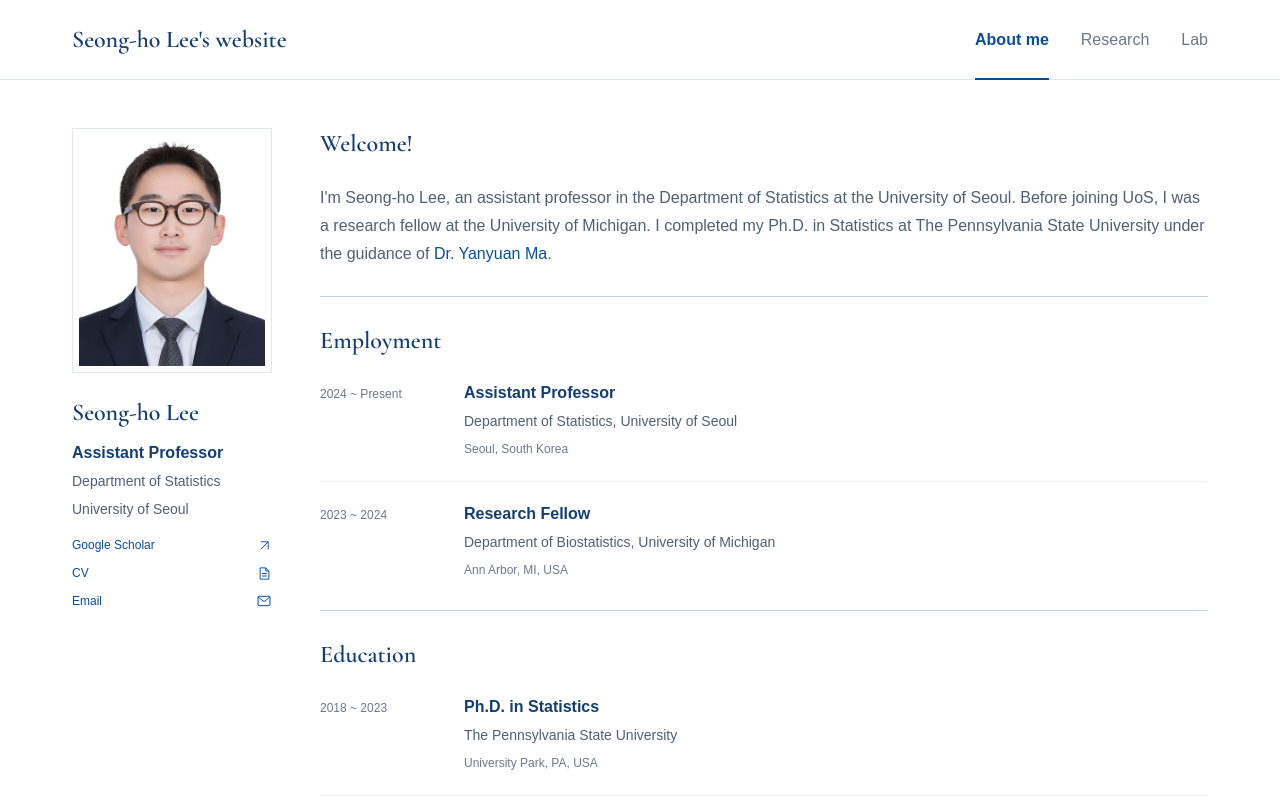
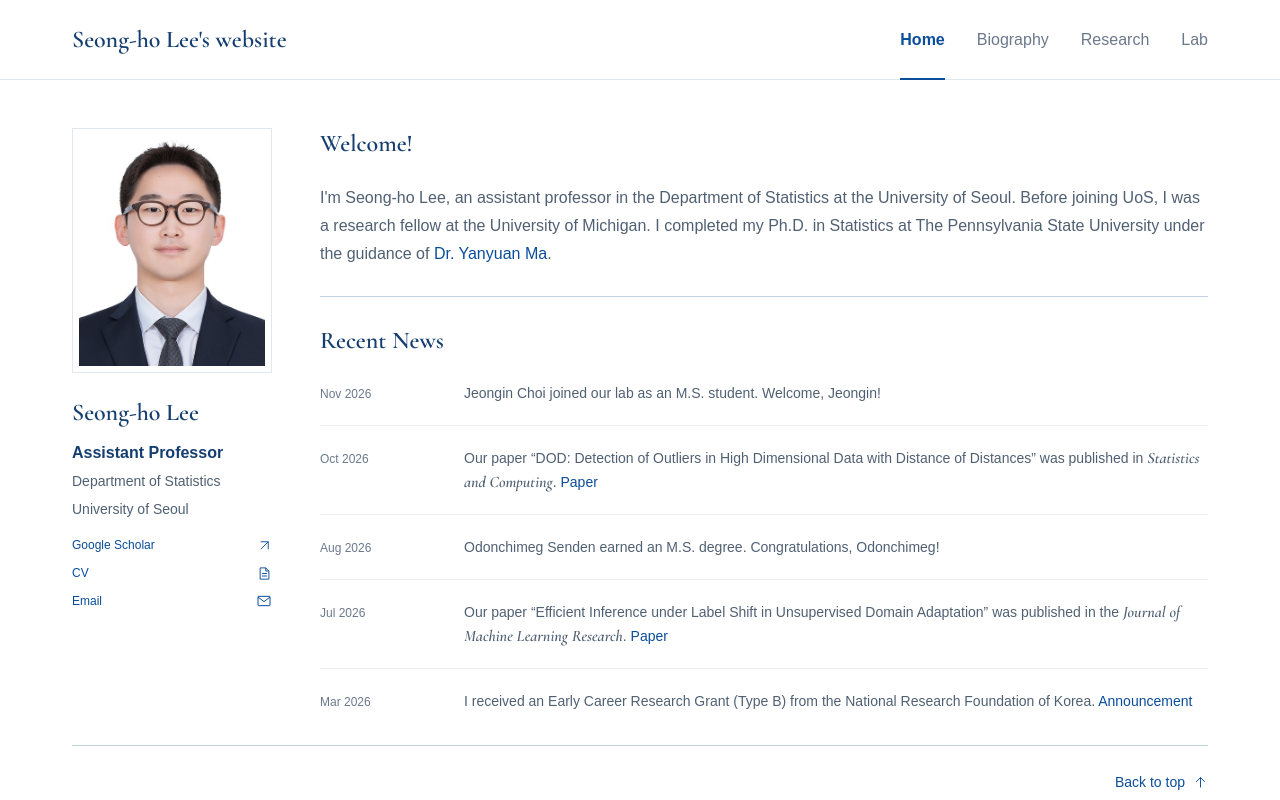
Before and after one commit to reyadh09/reyadh09.github.io, a Next.js app: page / in a window 1280 px wide. Shown: the top 800 px of the page. Built offline with nearby package versions, Linux system fonts and the light colour scheme.

Commit message:
Add Recent News to Home and move academic records to Biography

```diff
--- a/app/about-me/page.tsx
+++ b/app/about-me/page.tsx
@@ -1 +1 @@
-export { default } from "../page";
+export { default, metadata } from "../biography/page";
--- a/app/academic-data.ts
+++ b/app/academic-data.ts
@@ -1,5 +1,5 @@
 // Shared content for the website and printable CV. Edit factual content here once.
-// Welcome copy stays in app/page.tsx; Lab data stays in app/lab/members.ts.
+// Welcome copy and Recent News stay in app/page.tsx; Lab data stays in app/lab/members.ts.
 export type AcademicRecord = { date: string; title: string; details: string; location?: string };
 export type AcademicSection = { id: string; title: string; records: AcademicRecord[] };
 
--- /dev/null
+++ b/app/biography/page.tsx
@@ -0,0 +1,18 @@
+import type { Metadata } from "next";
+import { academicSections } from "../academic-data";
+import { AcademicShell, RecordRow, Section } from "../site-components";
+
+export const metadata: Metadata = { title: "Seong-ho Lee | Biography" };
+
+export default function BiographyPage() {
+  return (
+    <AcademicShell active="biography">
+      <header className="page-heading biography-heading"><h1>Biography</h1></header>
+      {academicSections.map(section => (
+        <Section key={section.id} title={section.title} id={section.id}>
+          {section.records.map(record => <RecordRow key={`${record.date}-${record.title}`} {...record} />)}
+        </Section>
+      ))}
+    </AcademicShell>
+  );
+}
--- a/app/globals.css
+++ b/app/globals.css
@@ -73,8 +73,8 @@ a:focus-visible, button:focus-visible { outline: 2px solid var(--blue); outline-
 svg { flex-shrink: 0; }
 a svg, button svg { transition: transform .18s; }
 a:hover svg, .profile-links > button:hover svg { transform: translate(1px, -1px); }
-.profile-links > :is(a,button), .intro a, .publication h3 a, .site-footer a { transition: color .18s; }
-.profile-link-label, .intro a, .publication h3 a, .site-footer a > span { text-decoration-thickness: 1px; text-underline-offset: 4px; }
+.profile-links > :is(a,button), .intro a, .news-list a, .publication h3 a, .site-footer a { transition: color .18s; }
+.profile-link-label, .intro a, .news-list a, .publication h3 a, .site-footer a > span { text-decoration-thickness: 1px; text-underline-offset: 4px; }
 .sr-only { position: absolute; width: 1px; height: 1px; padding: 0; margin: -1px; overflow: hidden; clip: rect(0,0,0,0); white-space: nowrap; border: 0; }
 .skip-link { position: fixed; left: 20px; top: -80px; z-index: 100; background: var(--navy); color: white; padding: 10px 18px; }
 .skip-link:focus { top: 12px; }
@@ -113,7 +113,7 @@ h1 { font-family: var(--serif); font-size: var(--text-title); font-weight: var(-
 .page-content { min-width: 0; }
 .page-heading { padding-bottom: var(--space-section); }
 .intro { font-size: var(--text-item); line-height: var(--line-intro); color: var(--body-text); }
-.intro a:hover { color: var(--navy); text-decoration-line: underline; }
+:is(.intro, .news-list) a:hover { color: var(--navy); text-decoration-line: underline; }
 .content-section, .lab-section, .publications-section { border-top: var(--section-rule); padding-top: var(--space-section); }
 .content-section, .lab-section { padding-bottom: var(--space-section); }
 .content-section:last-child, .lab-section:last-child { padding-bottom: 0; }
@@ -125,9 +125,13 @@ h1 { font-family: var(--serif); font-size: var(--text-title); font-weight: var(-
 .record-body p, .record-body p.record-location { line-height: var(--line-body); }
 .record-body p.record-location { margin-top: var(--space-detail); }
 
-/* Research. */
+/* Recent News. */
+.news-list { list-style: none; margin: 0; padding: 0; }
+.news-list cite { font-family: var(--serif); font-size: var(--text-item); font-weight: var(--serif-weight); }
+
+/* Research and Biography. */
 .research-heading { padding-bottom: var(--space-item); }
-.research-heading > h1 { font-size: var(--text-section); line-height: var(--line-section); }
+:is(.research-heading, .biography-heading) > h1 { font-size: var(--text-section); line-height: var(--line-section); }
 .interests-grid { display: grid; grid-template-columns: 1fr 1fr; column-gap: var(--space-item); margin-bottom: calc(var(--space-section) - var(--space-list)); }
 .interest { padding-bottom: var(--space-list); }
 .interest:nth-child(n+3) { border-top: var(--item-rule); padding-top: var(--space-list); }
@@ -209,6 +213,8 @@ h1 { font-family: var(--serif); font-size: var(--text-title); font-weight: var(-
   .site-header nav { height: auto; flex: 1; min-height: 40px; }
   .record-row { grid-template-columns: minmax(0,1fr); gap: var(--space-detail); }
   .record-date { order: 1; line-height: var(--line-body); }
+  .news-list .record-date { order: 0; }
+  .site-header nav { gap: clamp(var(--space-small), calc(100vw - 304px), var(--nav-gap)); }
   .interests-grid { grid-template-columns: 1fr; }
   .interest:nth-child(n+2) { border-top: var(--item-rule); padding-top: var(--space-list); }
   .member-name-column { width: 43%; }
--- a/app/layout.tsx
+++ b/app/layout.tsx
@@ -2,7 +2,7 @@ import type { Metadata } from "next";
 import "./globals.css";
 
 export const metadata: Metadata = {
-  title: "Seong-ho Lee | About me",
+  title: "Seong-ho Lee | Home",
   description: "Seong-ho Lee, Assistant Professor, Department of Statistics, University of Seoul.",
   icons: {
     icon: "/favicon.svg?v=sigma",
--- a/app/page.tsx
+++ b/app/page.tsx
@@ -1,10 +1,47 @@
-import { AcademicShell, RecordRow, Section } from "./site-components";
-import { academicSections } from "./academic-data";
-export default function AboutPage() {
-  return <AcademicShell active="about">
-    <header className="page-heading welcome-heading"><h1>Welcome!</h1><p className="intro">I'm Seong-ho Lee, an assistant professor in the Department of Statistics at the University of Seoul. Before joining UoS, I was a research fellow at the University of Michigan. I completed my Ph.D. in Statistics at The Pennsylvania State University under the guidance of <a href="http://sites.psu.edu/yanyuanma/" target="_blank" rel="noopener noreferrer">Dr. Yanyuan Ma</a>.</p></header>
-    {academicSections.map(section => <Section key={section.id} title={section.title} id={section.id}>
-      {section.records.map(record => <RecordRow key={`${record.date}-${record.title}`} {...record} />)}
-    </Section>)}
-  </AcademicShell>;
+import { AcademicShell, Section } from "./site-components";
+
+const recentNews = [
+  {
+    month: "Nov 2026",
+    date: "2026-11",
+    text: <>Jeongin Choi joined our lab as an M.S. student. Welcome, Jeongin!</>,
+  },
+  {
+    month: "Oct 2026",
+    date: "2026-10",
+    text: <>Our paper “DOD: Detection of Outliers in High Dimensional Data with Distance of Distances” was published in <cite>Statistics and Computing</cite>. <a href="https://link.springer.com/article/10.1007/s11222-026-11026-0" aria-label="Paper on high-dimensional outlier detection">Paper</a></>,
+  },
+  {
+    month: "Aug 2026",
+    date: "2026-08",
+    text: <>Odonchimeg Senden earned an M.S. degree. Congratulations, Odonchimeg!</>,
+  },
+  {
+    month: "Jul 2026",
+    date: "2026-07",
+    text: <>Our paper “Efficient Inference under Label Shift in Unsupervised Domain Adaptation” was published in the <cite>Journal of Machine Learning Research</cite>. <a href="https://www.jmlr.org/papers/v27/25-2717.html" aria-label="Paper on inference under label shift">Paper</a></>,
+  },
+  {
+    month: "Mar 2026",
+    date: "2026-03",
+    text: <>I received an Early Career Research Grant (Type B) from the National Research Foundation of Korea. <a href="https://research.uos.ac.kr/node/8556">Announcement</a></>,
+  },
+];
+
+export default function HomePage() {
+  return (
+    <AcademicShell active="home">
+      <header className="page-heading welcome-heading"><h1>Welcome!</h1><p className="intro">I'm Seong-ho Lee, an assistant professor in the Department of Statistics at the University of Seoul. Before joining UoS, I was a research fellow at the University of Michigan. I completed my Ph.D. in Statistics at The Pennsylvania State University under the guidance of <a href="http://sites.psu.edu/yanyuanma/" target="_blank" rel="noopener noreferrer">Dr. Yanyuan Ma</a>.</p></header>
+      <Section title="Recent News" id="recent-news">
+        <ul className="news-list" role="list">
+          {recentNews.map(({ month, date, text }) => (
+            <li className="record-row" key={date}>
+              <time className="record-date" dateTime={date}>{month}</time>
+              <div className="record-body"><p>{text}</p></div>
+            </li>
+          ))}
+        </ul>
+      </Section>
+    </AcademicShell>
+  );
 }
--- a/app/site-components.tsx
+++ b/app/site-components.tsx
@@ -2,11 +2,27 @@ import EmailLink from "./email-link";
 import { profile } from "./academic-data";
 import type { ReactNode } from "react";
 export function Arrow({ direction = "up-right" }: { direction?: "up-right" | "up" } = {}) { return <svg width="15" height="15" viewBox="0 0 24 24" fill="none" stroke="currentColor" strokeWidth="1.5" aria-hidden="true"><path d={direction === "up" ? "M12 20V4m-7 7 7-7 7 7" : "M6 18 18 6M6 6h12v12"} /></svg>; }
-export function AcademicShell({ active, children }: { active: "about" | "research" | "lab"; children: ReactNode }) {
+const navigation = [
+  { id: "home", label: "Home", href: "/" },
+  { id: "biography", label: "Biography", href: "/biography" },
+  { id: "research", label: "Research", href: "/research" },
+  { id: "lab", label: "Lab", href: "/lab" },
+] as const;
+
+export function AcademicShell({ active, children }: { active: typeof navigation[number]["id"]; children: ReactNode }) {
   return <>
     <a className="skip-link" href="#main">Skip to main content</a>
-    <header className="site-header" id="top"><div className="header-inner"><a className="wordmark" href="/">Seong-ho Lee's website</a><nav aria-label="Main navigation"><a href="/" className={active === "about" ? "active" : ""} aria-current={active === "about" ? "page" : undefined}>About me</a><a href="/research" className={active === "research" ? "active" : ""} aria-current={active === "research" ? "page" : undefined}>Research</a><a href="/lab" className={active === "lab" ? "active" : ""} aria-current={active === "lab" ? "page" : undefined}>Lab</a></nav></div></header>
-    <div className="site-layout"><aside className={`profile${active === "about" ? "" : " profile-secondary"}`} aria-label="Seong-ho Lee's profile"><div className="portrait-frame"><img className="portrait" src="/images/seongho-lee.jpg" width="198" height="246" alt="Seong-ho Lee" fetchPriority="high" /></div><div className="profile-information"><h2 className="profile-name">{profile.name}</h2><p className="profile-role">{profile.role}</p><p className="profile-affiliation">{profile.department}</p><p className="profile-affiliation">{profile.university}</p><div className="profile-links"><a href={profile.scholarUrl} target="_blank" rel="noopener noreferrer"><span className="profile-link-label">Google Scholar</span><Arrow /></a><a href="/cv" target="_blank" rel="noopener noreferrer" aria-label="CV (opens in a new tab)"><span className="profile-link-label">CV</span><svg width="15" height="15" viewBox="0 0 24 24" fill="none" stroke="currentColor" strokeWidth="1.5" aria-hidden="true"><path d="M14 3H5v18h14V8zM14 3v5h5M8 12h8M8 16h8" /></svg></a><EmailLink /></div></div></aside><main id="main" className={`page-content page-${active}`}>{children}</main></div>
+    <header className="site-header" id="top">
+      <div className="header-inner">
+        <a className="wordmark" href="/">Seong-ho Lee's website</a>
+        <nav aria-label="Main navigation">
+          {navigation.map(({ id, label, href }) => (
+            <a key={id} href={href} className={active === id ? "active" : ""} aria-current={active === id ? "page" : undefined}>{label}</a>
+          ))}
+        </nav>
+      </div>
+    </header>
+    <div className="site-layout"><aside className={`profile${active === "home" ? "" : " profile-secondary"}`} aria-label="Seong-ho Lee's profile"><div className="portrait-frame"><img className="portrait" src="/images/seongho-lee.jpg" width="198" height="246" alt="Seong-ho Lee" fetchPriority="high" /></div><div className="profile-information"><h2 className="profile-name">{profile.name}</h2><p className="profile-role">{profile.role}</p><p className="profile-affiliation">{profile.department}</p><p className="profile-affiliation">{profile.university}</p><div className="profile-links"><a href={profile.scholarUrl} target="_blank" rel="noopener noreferrer"><span className="profile-link-label">Google Scholar</span><Arrow /></a><a href="/cv" target="_blank" rel="noopener noreferrer" aria-label="CV (opens in a new tab)"><span className="profile-link-label">CV</span><svg width="15" height="15" viewBox="0 0 24 24" fill="none" stroke="currentColor" strokeWidth="1.5" aria-hidden="true"><path d="M14 3H5v18h14V8zM14 3v5h5M8 12h8M8 16h8" /></svg></a><EmailLink /></div></div></aside><main id="main" className={`page-content page-${active}`}>{children}</main></div>
     <footer className="site-footer"><a href="#top" aria-label="Back to top"><span>Back to top</span><Arrow direction="up" /></a></footer>
   </>;
 }
--- a/scripts/check-static-export.mjs
+++ b/scripts/check-static-export.mjs
@@ -3,7 +3,7 @@ import { copyFile, mkdir, readdir, readFile, writeFile } from 'node:fs/promises'
 import { dirname, join, resolve } from 'node:path';
 
 const output = resolve('dist/client');
-const routes = ['about-me', 'research', 'lab', 'cv'];
+const routes = ['about-me', 'biography', 'research', 'lab', 'cv'];
 // Vinext's trailingSlash export currently skips redirecting routes. Export
 // without redirects, then provide directory indexes for GitHub Pages URLs.
 for (const route of routes) {
@@ -48,4 +48,11 @@ assert.match(cv, /Print \/ Save PDF/);
 assert.doesNotMatch(cv, /class="site-header"|Welcome!|Current members|Google Scholar/);
 const home = await readFile(join(output, 'index.html'), 'utf8');
 assert.match(home, /href="\/cv" target="_blank"/);
+assert.match(home, /Recent News/);
+assert.doesNotMatch(home, /id="employment"/);
+const biography = await readFile(join(output, 'biography/index.html'), 'utf8');
+for (const section of ['employment', 'education', 'grants', 'appointment', 'awards']) {
+  assert.ok(biography.includes(`id="${section}"`), `Missing Biography section ${section}`);
+}
+assert.doesNotMatch(biography, /id="recent-news"/);
 console.log(`Verified ${routes.length + 1} pages and ${files.length} public files; README, source files and source maps excluded.`);
```
Also changed, not shown: 1 other file (tests, documents, lock files or other folders).
